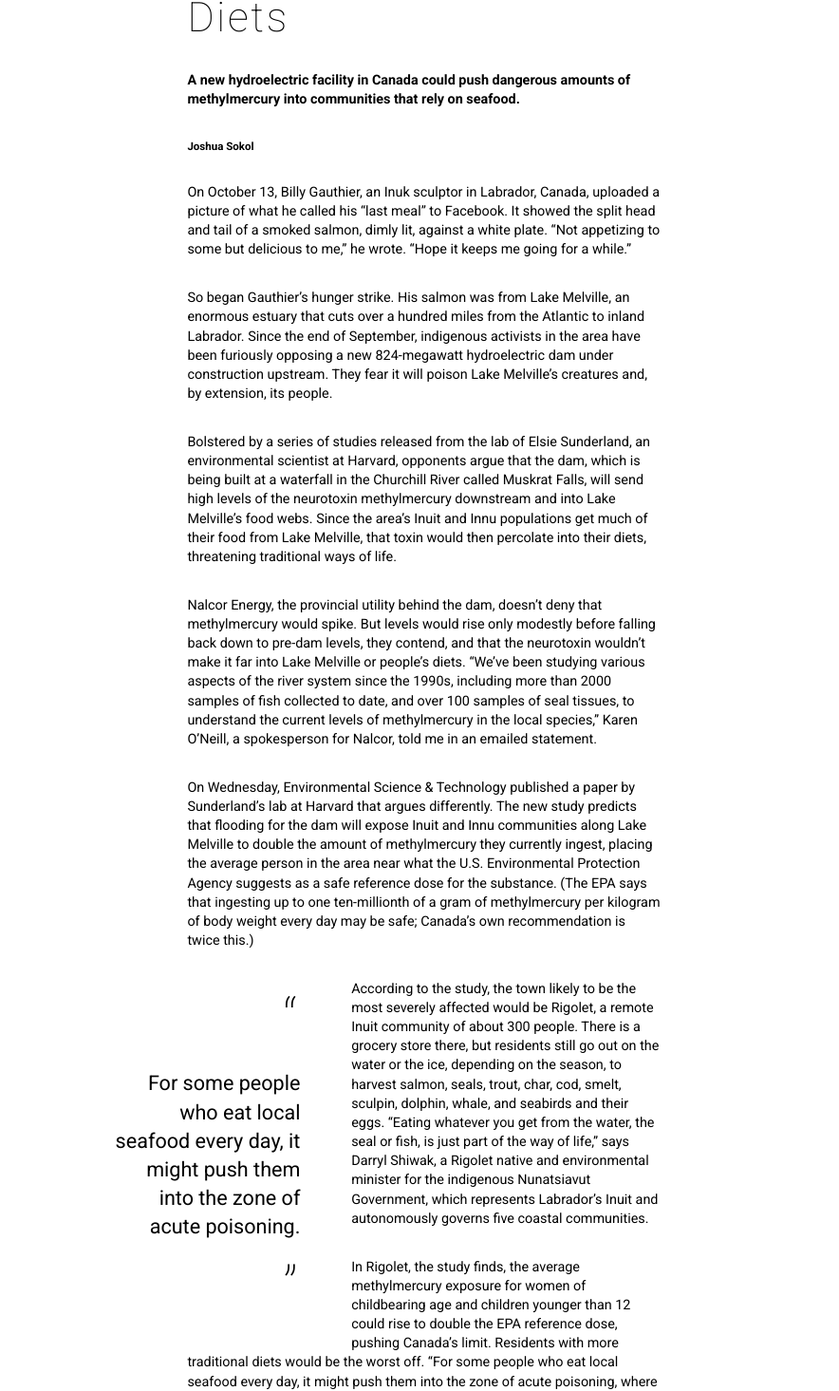
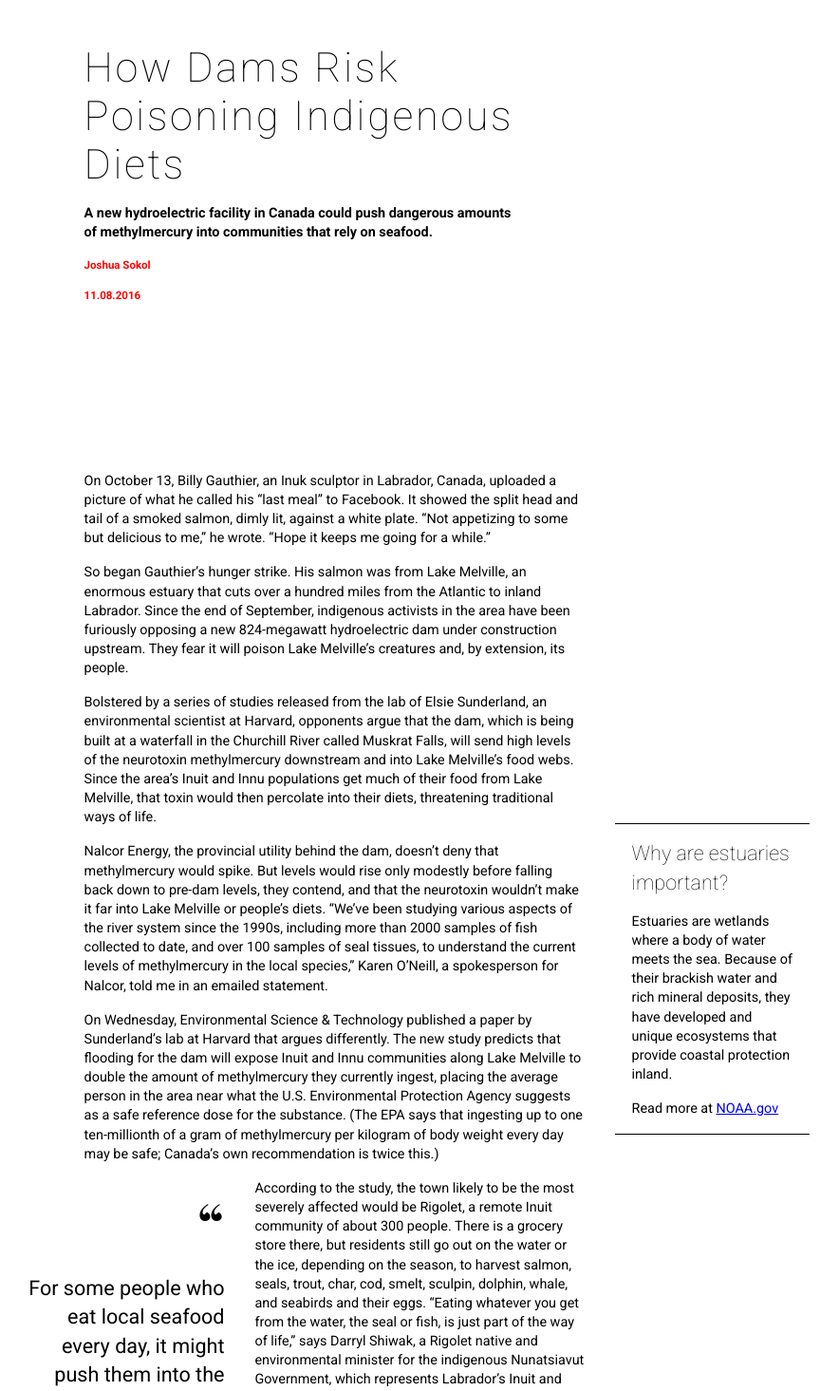
Before and after one commit to arodewitt/Assignment1, a plain HTML site: page index.html in a window 1280 px wide. Shown: the part 124-1589 px from the top of the page at 95% size, without its empty margins (193-1077 px from the left). Drawn offline with Linux system fonts and the light colour scheme.

Commit message:
layout edits and flex additions

```diff
--- a/index.html
+++ b/index.html
@@ -7,18 +7,23 @@
     <title></title>
   </head>
   <body>
+    <div class="intro">
       <h1>How Dams Risk Poisoning Indigenous Diets</h1>
       <h2>A new hydroelectric facility in Canada could push dangerous amounts of methylmercury into communities that rely on seafood.</h2>
       <h3>Joshua Sokol</h3>
+      <h3>11.08.2016</h3>
+    </div>
+    <div class="flex-container">
+      <div>
         <p>On October 13, Billy Gauthier, an Inuk sculptor in Labrador, Canada, uploaded a picture of what he called his “last meal” to Facebook.  It showed the split head and tail of a smoked salmon, dimly lit, against a white plate. “Not appetizing to some but delicious to me,” he wrote. “Hope it keeps me going for a while.” </p>
         <p>So began Gauthier’s hunger strike. His salmon was from Lake Melville, an enormous estuary that cuts over a hundred miles from the Atlantic to inland Labrador. Since the end of September, indigenous activists in the area have been furiously opposing a new 824-megawatt hydroelectric dam under construction upstream. They fear it will poison Lake Melville’s creatures and, by extension, its people.</p>
         <p>Bolstered by a series of studies released from the lab of Elsie Sunderland, an environmental scientist at Harvard, opponents argue that the dam, which is being built at a waterfall in the Churchill River called Muskrat Falls, will send high levels of the neurotoxin methylmercury downstream and into Lake Melville’s food webs. Since the area’s Inuit and Innu populations get much of their food from Lake Melville, that toxin would then percolate into their diets, threatening traditional ways of life.</p>
         <p>Nalcor Energy, the provincial utility behind the dam, doesn’t deny that methylmercury would spike. But levels would rise only modestly before falling back down to pre-dam levels, they contend, and that the neurotoxin wouldn’t make it far into Lake Melville or people’s diets. “We’ve been studying various aspects of the river system since the 1990s, including more than 2000 samples of fish collected to date, and over 100 samples of seal tissues, to understand the current levels of methylmercury in the local species,” Karen O’Neill, a spokesperson for Nalcor, told me in an emailed statement.</p>
         <p>On Wednesday, Environmental Science & Technology published a paper by Sunderland’s lab at Harvard that argues differently. The new study predicts that flooding for the dam will expose Inuit and Innu communities along Lake Melville to double the amount of methylmercury they currently ingest, placing the average person in the area near what the U.S. Environmental Protection Agency suggests as a safe reference dose for the substance. (The EPA says that ingesting up to one ten-millionth of a gram of methylmercury per kilogram of body weight every day may be safe; Canada’s own recommendation is twice this.)</p>
           <div class="pull-quote">
-      <h1>&#8220;</h1>
+            <p class="quotes">&#8220;</p>
             <p>For some people who eat local seafood every day, it might push them into the zone of acute poisoning.</p>
-      <h1>&#8221;</h1>
+            <p class="quotes">&#8221;</p>
           </div>
         <p>According to the study, the town likely to be the most severely affected would be Rigolet, a remote Inuit community of about 300 people. There is a grocery store there, but residents still go out on the water or the ice, depending on the season, to harvest salmon, seals, trout, char, cod, smelt, sculpin, dolphin, whale, and seabirds and their eggs. “Eating whatever you get from the water, the seal or fish, is just part of the way of life,” says Darryl Shiwak, a Rigolet native and environmental minister for the indigenous Nunatsiavut Government, which represents Labrador’s Inuit and autonomously governs five coastal communities.</p>
         <p>In Rigolet, the study finds, the average methylmercury exposure for women of childbearing age and children younger than 12 could rise to double the EPA reference dose, pushing Canada’s limit. Residents with more traditional diets would be the worst off. “For some people who eat local seafood every day, it might push them into the zone of acute poisoning, where you start to see tremors and possible hair loss,” says Ryan Calder, a Ph.D. student in Harvard’s School of Public Health, and the new paper’s first author.</p>
@@ -34,5 +39,19 @@
         <p>The deal was enough for Billy Gauthier to break his fast. He shared a plate of smoked char with other hunger strikers who had travelled to Ottawa to lobby against the project.</p>
         <p>Shiwak, the Nunatsiavut environmental minister, hopes that the compromise will prevent a future where his community in Rigolet has to be especially wary of their traditional food sources and the cultural practices surrounding them.</p>
         <p>“It’s handed down from generation to generation—where are the best places to fish, at what time of year do you fish here or there, where do you hunt the seal, how you skin the seal, and what parts of the seal to eat,” he says. “If we have to tell stories about this, for the next generation, it’s not going to be as meaningful as it is now.”</p>
+      </div>
+      <div>
+        <div class="box-right">
+          <h2>Why are estuaries important?</h2>
+          <p>Estuaries are wetlands where a body of water meets the sea. Because of their brackish water and rich mineral deposits, they have developed and unique ecosystems that provide coastal protection inland.
+          <p>Read more at <a href="http://oceanservice.noaa.gov/facts/estuary.html">NOAA.gov</a></p>
+        </div>
+        <div class="box-right">
+          <h2>What makes methylmercury dangerous?</h2>
+          <p>Estuaries are wetlands where a body of water meets the sea. Because of their brackish water and rich mineral deposits, they have developed and unique ecosystems that provide coastal protection inland.
+          <p>Read more at <a href="http://oceanservice.noaa.gov/facts/estuary.html">NOAA.gov</a></p>
+        </div>
+      </div>
+    </div>
   </body>
 </html>
--- a/style.css
+++ b/style.css
@@ -1,61 +1,88 @@
 body {
-  width: 60%;
+  width: 80%;
   font-family: 'Roboto', sans-serif;
   font-size: 0.9em;
   margin: auto;
+  box-sizing: border-box;
+}
+.intro{
+  display:block;
+  margin-top: 15%;
+  margin-bottom: 15%;
+  padding-left:15%;
+  padding-right:40%;
+  padding-top:8px;
+  padding-bottom:8px;
+}
+.flex-container{
+  display: flex;
+  flex-direction: row;
+  padding-left:15%;
+  padding-right:15%;
 }
 .pull-quote{
   width: 40%;
   display: inline-block;
   float: left;
   font-size: 1.5em;
-  margin-left: 0;
-  padding-left: 0;
-  padding-right: 0;
-  padding-top: 2%;
-  padding-bottom: 2%;
+  margin-left: -15%;
+  margin-right: 16px;
+  padding: 16px;
   text-align: right;
 }
 h1 {
   font-family: 'Roboto', sans-serif;
   font-weight: 100;
-  width: 65%;
   margin: auto;
   letter-spacing: 2pt;
   font-size: 3em;
-  padding-left: 5%;
-  padding-right: 5%;
-  padding-top: 2%;
-  padding-bottom: 2%;
+  padding-top:8px;
+  padding-bottom:8px;
 }
 h2 {
-  width: 65%;
   margin: auto;
   font-size: 1em;
   font-weight: 700;
   line-height: 1.4em;
-  padding-left: 5%;
-  padding-right: 5%;
-  padding-top: 2%;
-  padding-bottom: 2%;
+  padding-top:8px;
+  padding-bottom:8px;
 }
 h3 {
-  width: 65%;
   margin: auto;
   font-size: 0.8em;
   line-height: 1.4em;
-  padding-left: 5%;
-  padding-right: 5%;
-  padding-top: 2%;
-  padding-bottom: 2%;
+  padding-top:8px;
+  padding-bottom:8px;
+  color: red;
 }
 p {
-  display: block;
-  width: 65%;
   margin: auto;
-  padding-left: 5%;
-  padding-right: 5%;
-  padding-top: 2%;
-  padding-bottom: 2%;
+  padding-top:8px;
+  padding-bottom:8px;
   line-height: 1.4em;
 }
+.quotes {
+  font-size: 3em;
+  font-family: 'Abril Fatface', cursive;
+  line-height: 1.3em;
+  padding: 0;
+}
+.box-right {
+  width: 100%;
+  margin-top: 200%;
+  margin-left:32px;
+  border-top: 1px solid #000;
+  border-bottom: 1px solid #000;
+  padding: 8px;
+}
+.box-right p{
+  margin: auto;
+  width: 90%;
+}
+.box-right h2{
+  margin: auto;
+  width: 90%;
+  font-family: 'Roboto', sans-serif;
+  font-weight: 100;
+  font-size: 1.5em;
+}
```
Lines whose indentation alone changed are shown as unchanged.
